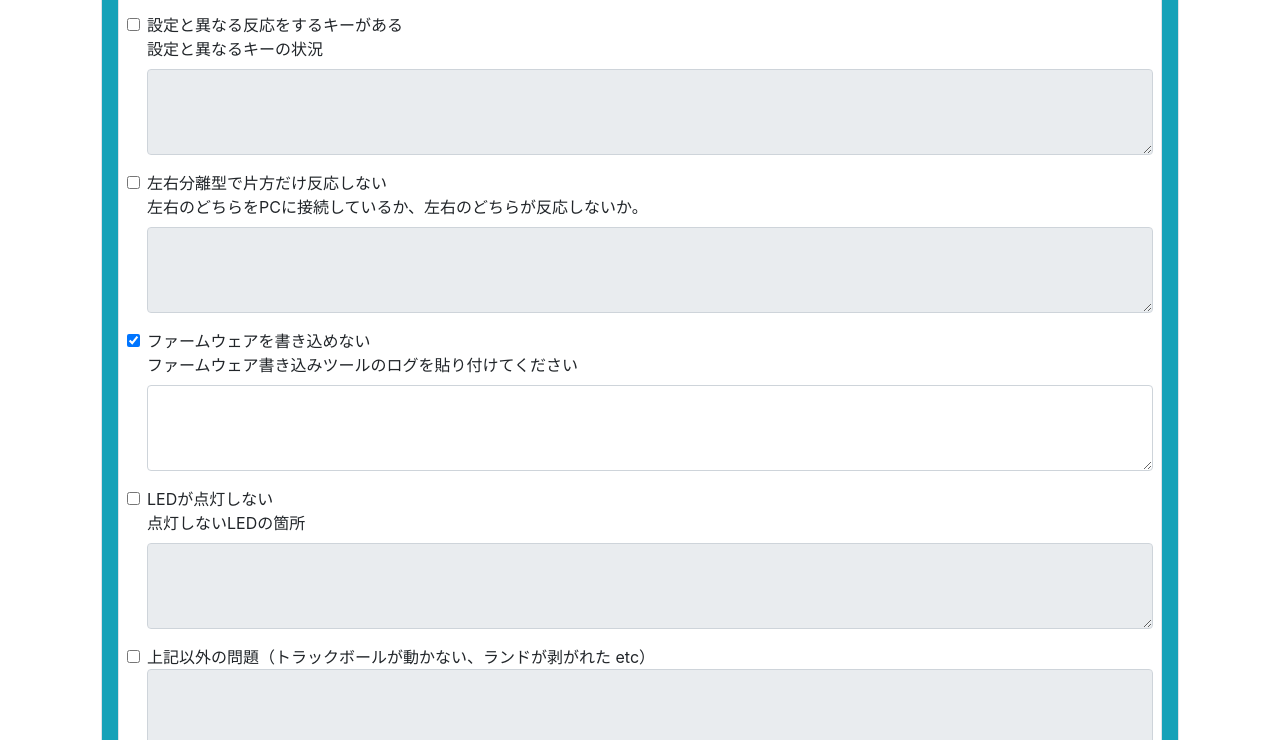
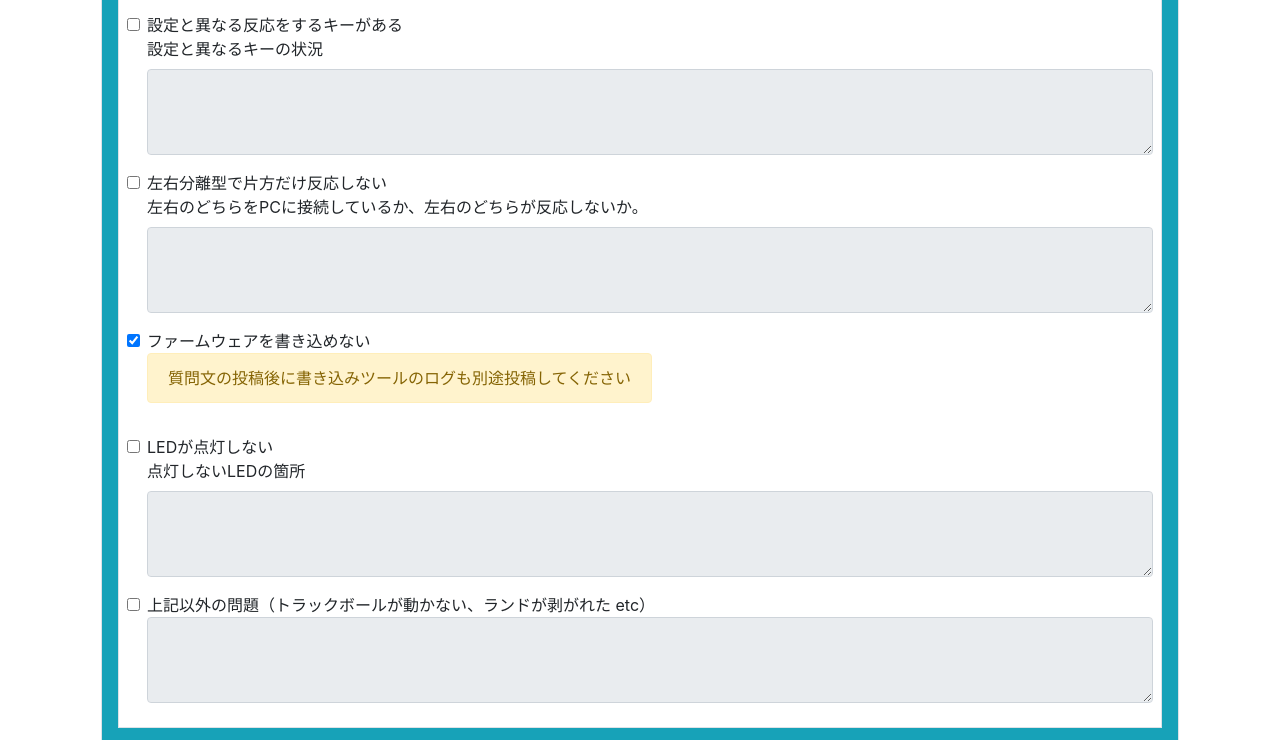
Before and after one commit to Self-Made-Keyboards-in-Japan/mon-shin-dialog-sample, a website built with webpack: page docs/index.html in a window 1280 px wide. Both pictures are taken after a click on the checkbox "ファームウェアを書き込めない". Shown: the part 2548-3288 px from the top of the page. Built offline with nearby package versions, Linux system fonts and the light colour scheme.

Commit message:
ログの別途貼り付けを依頼する機能を追加

````diff
--- a/docs/index.html
+++ b/docs/index.html
@@ -219,8 +219,7 @@
             <input class="form-check-input" type="checkbox" name="writeErrorQmk" id="writeErrorQmk" value="該当します" data-relation-textarea="writingToolLog">
             <label class="form-check-label" for="writeErrorQmk">ファームウェアを書き込めない</label>
             <div class="form-group">
-              <label for="writingToolLog">ファームウェア書き込みツールのログを貼り付けてください</label>
-              <textarea class="form-control" name="writingToolLog" id="writingToolLog" rows="3" disabled></textarea>
+              <label for="writingToolLog" id="postLogAlert" class="alert alert-warning" role="alert">質問文の投稿後に書き込みツールのログも別途投稿してください</label>
             </div>
           </div>
           <div class="form-check">
--- a/docs/src/index.js
+++ b/docs/src/index.js
@@ -2,6 +2,8 @@ require('formdata-polyfill');
 
 // 匿名関数を即時実行
 (() => {
+
+  document.getElementById('postLogAlert').style.visibility = 'hidden';
 
 	//------------------------------------------------------------------------------------------
 	// clipboard.js
@@ -34,6 +36,10 @@ require('formdata-polyfill');
 		setTooltip('Failed!');
 		hideTooltip();
 	});
+
+	//------------------------------------------------------------------------------------------
+	// 投稿文フォーム関係の処理
+	//-----------------------------------------------------------------------------------------
 
 	// フォーム要素を取得する
 	let form = document.getElementById("questionForm");
@@ -72,7 +78,6 @@ require('formdata-polyfill');
 			['writingTool', '書き込みツール'],
 			['situation', '不具合が発生する時の状況'],
 			['detail', 'これまでに行った作業の内容'],
-			['firmwareWritingLog', 'ファームウェア書き込み時のログ'],
 			['testProMicroOnly', 'コンスルー（スプリングピンヘッダ）を利用している場合、基板から Pro Micro を取り外して Pro Micro だけ USB 接続した場合にキーボードとして認識されますか？'],
 			['haveTester', 'テスターを持っていますか？'],
 		]);
@@ -84,8 +89,9 @@ require('formdata-polyfill');
 		postsText.value = '';
 		for (let key of form_data.keys()) {
 			if (nameToQuestion.has(key)) {
-				if (key === 'writingToolLog') {
-					let userText = '【' + nameToQuestion.get(key) + '】\n```\n' +  form_data.get(key) + '\n```';
+				// if (key === 'writingToolLog') {
+				if (key === 'writeErrorQmk') {
+					let userText = '【' + nameToQuestion.get(key) + '】\n' +  form_data.get(key) + '\n**※ファームウェア書き込み時のログを別途投稿します**';
 					postsText.value += userText + "\n\n";
 				} else{
 					let userText = '【' + nameToQuestion.get(key) + '】\n' +  form_data.get(key);
@@ -144,14 +150,22 @@ require('formdata-polyfill');
 		if (target.id === 'notActionOneHand') {
 			document.getElementById('notActionOneHandTextarea').disabled = !target.checked
 		}
-		if (target.id === 'writeErrorQmk') {
-			document.getElementById('writingToolLog').disabled = !target.checked
-		}
 		if (target.id === 'ledOff') {
 			document.getElementById('ledOffTextarea').disabled = !target.checked
 		}
 		if (target.id === 'otherProblem') {
 			document.getElementById('otherProblemTextarea').disabled = !target.checked
+		}
+
+		//------------------------------------------------------------------------------------------
+		// ファームウェア書き込みツールのログも投稿するよう指示するメッセージを表示する
+		//-----------------------------------------------------------------------------------------
+		if (target.id === 'writeErrorQmk') {
+			if (target.checked) {
+				document.getElementById('postLogAlert').style.visibility = "visible"
+			} else {
+				document.getElementById('postLogAlert').style.visibility = "hidden"
+			}
 		}
 
 		//------------------------------------------------------------------------------------------
````
Also changed, not shown: docs/dist/bundle.js.
